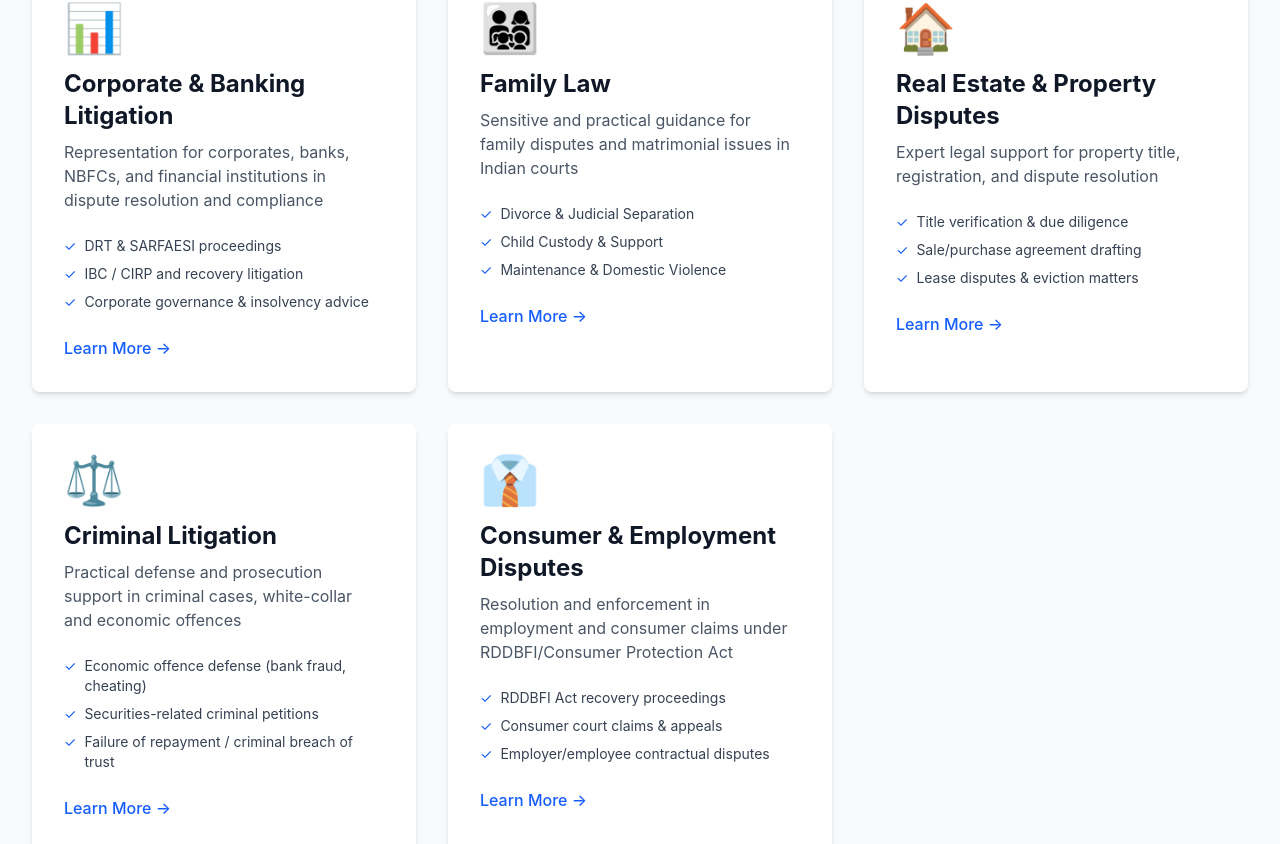
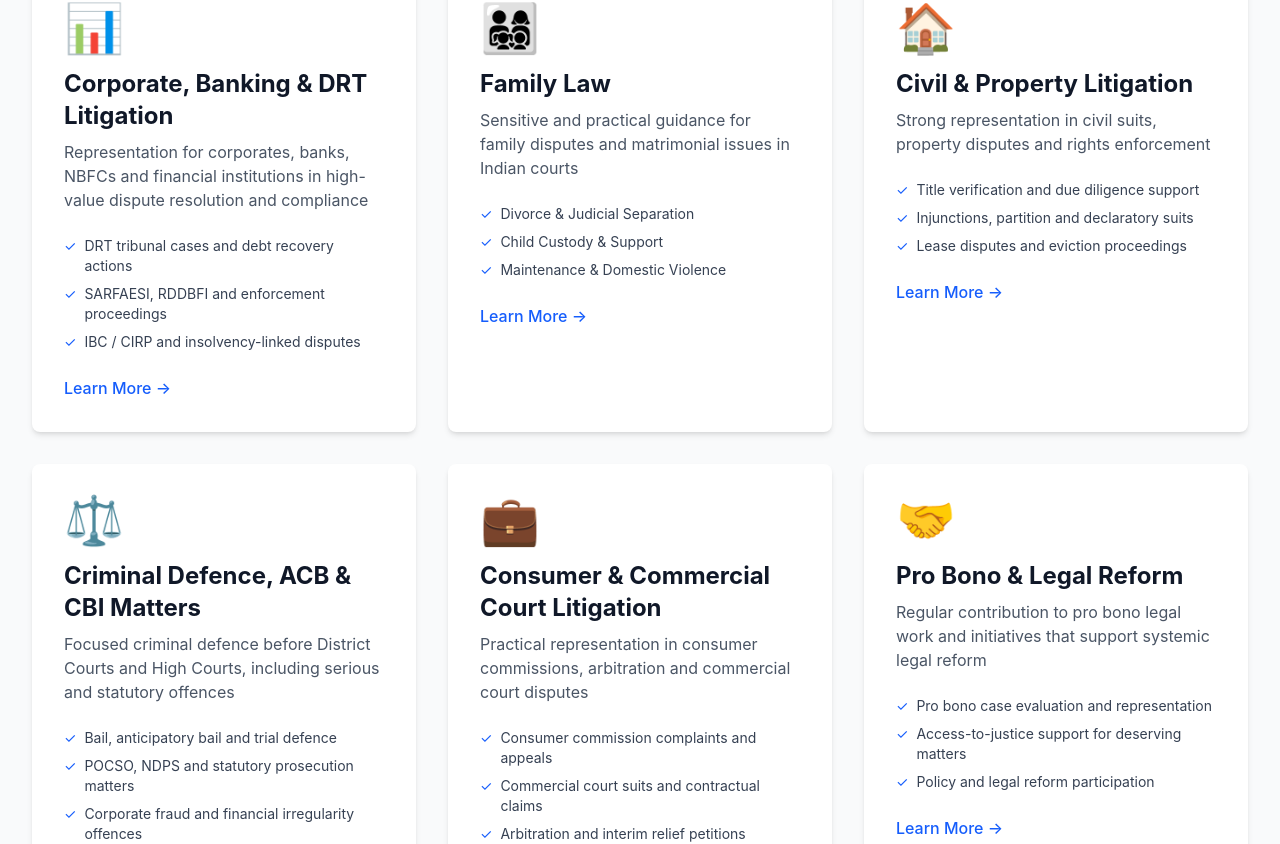
Before and after one commit to chiranjeevi2686/law-firm-ui, a Next.js app: page / in a window 1280 px wide. Shown: the part 780-1624 px from the top of the page. Built offline with nearby package versions, Linux system fonts and the light colour scheme.

Commit message:
updated commit message and keywords for better SEO and clarity. Also updated the address format in siteConfig and the Google Maps link in the contact page. Updated theme to charcoal and gold.

```diff
--- a/app/contact/page.tsx
+++ b/app/contact/page.tsx
@@ -4,7 +4,13 @@ import type { Metadata } from "next";
 
 export const metadata: Metadata = {
   title: "Contact Us | PNC Law Associates",
-  description: "Get in touch with PNC Law Associates for a free consultation",
+  description: "Contact Advocate Pilla Neelakanta Chakravarthy for criminal, corporate, DRT and civil litigation matters in Andhra Pradesh.",
+  keywords: [
+    "contact criminal lawyer Andhra Pradesh",
+    "corporate litigation consultation Visakhapatnam",
+    "DRT advocate contact",
+    "civil litigation lawyer Andhra Pradesh",
+  ],
 };
 
 export default function ContactPage() {
--- a/app/layout.tsx
+++ b/app/layout.tsx
@@ -18,13 +18,14 @@ export const metadata: Metadata = {
   title: siteConfig.seo.defaultTitle,
   description: siteConfig.seo.defaultDescription,
   keywords: [
-    "law firm",
-    "legal services",
-    "corporate law",
-    "family law",
-    "real estate law",
-    "criminal defense",
-    "employment law",
+    "Pilla Neelakanta Chakravarthy",
+    "Andhra Pradesh advocate",
+    "criminal lawyer Andhra Pradesh",
+    "corporate litigation lawyer Andhra Pradesh",
+    "DRT lawyer Visakhapatnam",
+    "civil litigation lawyer Andhra Pradesh",
+    "consumer court lawyer Andhra Pradesh",
+    "CBI ACB case lawyer",
   ],
   openGraph: {
     title: siteConfig.seo.defaultTitle,
--- a/app/practice-areas/[slug]/page.tsx
+++ b/app/practice-areas/[slug]/page.tsx
@@ -20,10 +20,17 @@ export async function generateMetadata({ params }: Props): Promise<Metadata> {
 
   return {
     title: `${area.title} | PNC Law Associates`,
-    description: area.description,
+    description: `${area.description}. Litigation representation in Andhra Pradesh by Advocate Pilla Neelakanta Chakravarthy.`,
+    keywords: [
+      area.title,
+      "Andhra Pradesh litigation",
+      "criminal lawyer Andhra Pradesh",
+      "corporate litigation lawyer Andhra Pradesh",
+      "Visakhapatnam advocate",
+    ],
     openGraph: {
       title: `${area.title} | PNC Law Associates`,
-      description: area.description,
+      description: `${area.description}. Litigation representation in Andhra Pradesh by Advocate Pilla Neelakanta Chakravarthy.`,
     },
   };
 }
--- a/app/practice-areas/page.tsx
+++ b/app/practice-areas/page.tsx
@@ -4,7 +4,14 @@ import type { Metadata } from "next";
 
 export const metadata: Metadata = {
   title: "Practice Areas | PNC Law Associates",
-  description: "Our comprehensive legal services across multiple practice areas",
+  description: "Explore criminal, corporate, DRT, civil, consumer and family litigation services across Andhra Pradesh.",
+  keywords: [
+    "criminal litigation Andhra Pradesh",
+    "corporate litigation Andhra Pradesh",
+    "DRT tribunal lawyer",
+    "commercial court lawyer Andhra Pradesh",
+    "consumer commission advocate",
+  ],
 };
 
 export default function PracticeAreasPage() {
--- a/data/practiceAreas.ts
+++ b/data/practiceAreas.ts
@@ -10,16 +10,16 @@ export interface PracticeArea {
 export const practiceAreas: PracticeArea[] = [
   {
     slug: "corporate-law",
-    title: "Corporate & Banking Litigation",
+    title: "Corporate, Banking & DRT Litigation",
     icon: "📊",
-    description: "Representation for corporates, banks, NBFCs, and financial institutions in dispute resolution and compliance",
+    description: "Representation for corporates, banks, NBFCs and financial institutions in high-value dispute resolution and compliance",
     services: [
-      "DRT & SARFAESI proceedings",
-      "IBC / CIRP and recovery litigation",
-      "Corporate governance & insolvency advice",
-      "Banking contract enforcement",
+      "DRT tribunal cases and debt recovery actions",
+      "SARFAESI, RDDBFI and enforcement proceedings",
+      "IBC / CIRP and insolvency-linked disputes",
+      "Corporate fraud and financial irregularity litigation",
     ],
-    details: "Focused on court and tribunal practice in Indian jurisdictions, including DRT, NCLT, and High Courts. We represent lenders and borrowers in structured recovery strategies, insolvency resolution and pre-litigative settlement.",
+    details: "Focused on court and tribunal practice in Indian jurisdictions, including DRT, NCLT and High Courts, this practice supports lenders, borrowers and corporates in complex recovery, insolvency and compliance litigation. We combine strategic advocacy with documentation and regulatory discipline to protect commercial interests.",
   },
   {
     slug: "family-law",
@@ -36,41 +36,54 @@ export const practiceAreas: PracticeArea[] = [
   },
   {
     slug: "real-estate-law",
-    title: "Real Estate & Property Disputes",
+    title: "Civil & Property Litigation",
     icon: "🏠",
-    description: "Expert legal support for property title, registration, and dispute resolution",
+    description: "Strong representation in civil suits, property disputes and rights enforcement",
     services: [
-      "Title verification & due diligence",
-      "Sale/purchase agreement drafting",
-      "Lease disputes & eviction matters",
-      "Civil court litigation for encumbrances",
+      "Title verification and due diligence support",
+      "Injunctions, partition and declaratory suits",
+      "Lease disputes and eviction proceedings",
+      "Civil appeals and writ-linked property matters",
     ],
-    details: "Handling residential and commercial property disputes in City Civil Court, subordinate courts and High Court writ matters, we secure lawful rights for buyers, sellers and developers.",
+    details: "From trial court suits to appellate remedies, we handle civil litigation with a focus on property rights, possession disputes, contractual breaches and interim relief. Our approach emphasizes strong pleadings, evidence strategy and timely case movement.",
   },
   {
     slug: "criminal-law",
-    title: "Criminal Litigation",
+    title: "Criminal Defence, ACB & CBI Matters",
     icon: "⚖️",
-    description: "Practical defense and prosecution support in criminal cases, white-collar and economic offences",
+    description: "Focused criminal defence before District Courts and High Courts, including serious and statutory offences",
     services: [
-      "Economic offence defense (bank fraud, cheating)",
-      "Securities-related criminal petitions",
-      "Failure of repayment / criminal breach of trust",
-      "Arrest bail and anticipatory bail",
+      "Bail, anticipatory bail and trial defence",
+      "POCSO, NDPS and statutory prosecution matters",
+      "Corporate fraud and financial irregularity offences",
+      "ACB and CBI investigation-linked proceedings",
     ],
-    details: "Strong track record in criminal courts, including cases with banking default, financial fraud, and consumer dispute cross-overs. We frame legal strategy with both defense and remediation path options.",
+    details: "Led by Advocate Pilla Neelakanta Chakravarthy, this practice addresses serious offences, constitutional criminal issues and white-collar disputes. We build defence strategy from FIR stage through trial and appellate stages while maintaining rights-protective, evidence-driven advocacy.",
   },
   {
-    slug: "employment-law",
-    title: "Consumer & Employment Disputes",
-    icon: "👔",
-    description: "Resolution and enforcement in employment and consumer claims under RDDBFI/Consumer Protection Act",
+    slug: "consumer-commercial-law",
+    title: "Consumer & Commercial Court Litigation",
+    icon: "💼",
+    description: "Practical representation in consumer commissions, arbitration and commercial court disputes",
     services: [
-      "RDDBFI Act recovery proceedings",
-      "Consumer court claims & appeals",
-      "Employer/employee contractual disputes",
-      "Regulatory compliance in labour matters",
+      "Consumer commission complaints and appeals",
+      "Commercial court suits and contractual claims",
+      "Arbitration and interim relief petitions",
+      "Business risk and dispute-avoidance advisory",
     ],
-    details: "We advise on workplace compliance and represent clients in consumer and labour tribunals for fast, enforceable outcomes. This area also supports corporate clients managing employee exits and liability risk.",
+    details: "This practice handles commercial disagreements, supply and services disputes, and consumer rights litigation with a solution-focused strategy. We also represent clients in arbitration-linked proceedings and urgent injunction matters where business continuity is at stake.",
+  },
+  {
+    slug: "pro-bono-legal-reform",
+    title: "Pro Bono & Legal Reform",
+    icon: "🤝",
+    description: "Regular contribution to pro bono legal work and initiatives that support systemic legal reform",
+    services: [
+      "Pro bono case evaluation and representation",
+      "Access-to-justice support for deserving matters",
+      "Policy and legal reform participation",
+      "Community legal awareness initiatives",
+    ],
+    details: "Alongside private practice, our office contributes to meaningful pro bono matters and legal reform engagement where legal intervention can create broader public impact. This reflects our commitment to justice beyond case outcomes.",
   },
 ];
--- a/data/siteConfig.ts
+++ b/data/siteConfig.ts
@@ -1,6 +1,6 @@
 export const siteConfig = {
   name: "PNC Law Associates",
-  description: "Legal services by Advocate Pilla Neelakanta Chakravarthy",
+  description: "Legal services by Advocate Pilla Neelakanta Chakravarthy in Andhra Pradesh",
   url: "https://pnc-law-associates.example",
   ogImage: "https://pnc-law-associates.example/og-image.png",
 
@@ -15,10 +15,10 @@ export const siteConfig = {
   // Firm info
   firm: {
     name: "PNC LAW ASSOCIATES",
-    tagline: "Advocate Pilla Neelakanta Chakravarthy — Corporate, Banking, DRT & Insolvency Specialist",
+    tagline: "Advocate Pilla Neelakanta Chakravarthy — Criminal, Corporate, DRT & Civil Litigation",
     phone: "+91 73820 41516",
     email: "pillaneelakantachakravarthy@gmail.com",
-    address: "DNO:39-11-62, SECTOR-11, MURALINAGAR, VISAKHAPATNAM, 530007",
+    address: "D.No: 39-11-62, Murali Nagar, Sector -11, Birla Junction, Visakhapatnam, Andhra Pradesh.\nPin code: 530007",
   },
 
   // Contact form (Netlify Forms)
@@ -30,7 +30,7 @@ export const siteConfig = {
   // SEO defaults
   seo: {
     titleTemplate: "%s | PNC Law Associates",
-    defaultTitle: "PNC Law Associates - Expert Legal Solutions",
-    defaultDescription: "PNC Law Associates provides comprehensive legal services including corporate law, family law, real estate, criminal defense, and employment law.",
+    defaultTitle: "PNC Law Associates - Criminal & Corporate Litigation in Andhra Pradesh",
+    defaultDescription: "PNC Law Associates, led by Advocate Pilla Neelakanta Chakravarthy, provides criminal defence, corporate litigation, DRT tribunal representation, and civil-commercial legal services across Andhra Pradesh.",
   },
 };
```
Also changed, not shown: app/about/page.tsx (+27 -10 lines).
